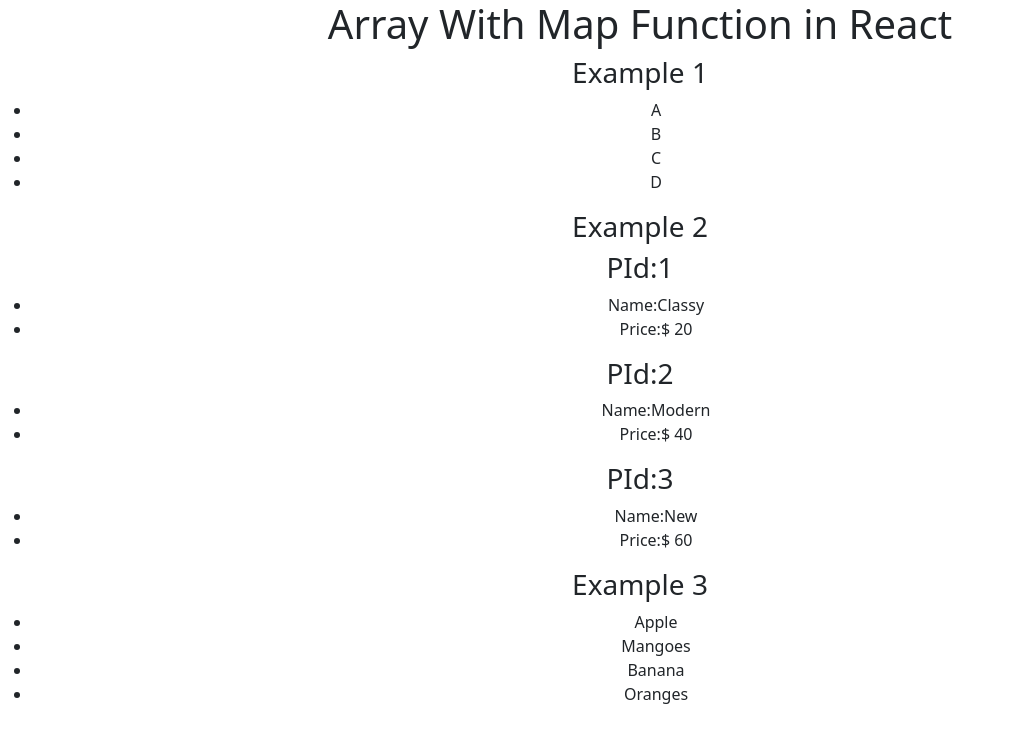
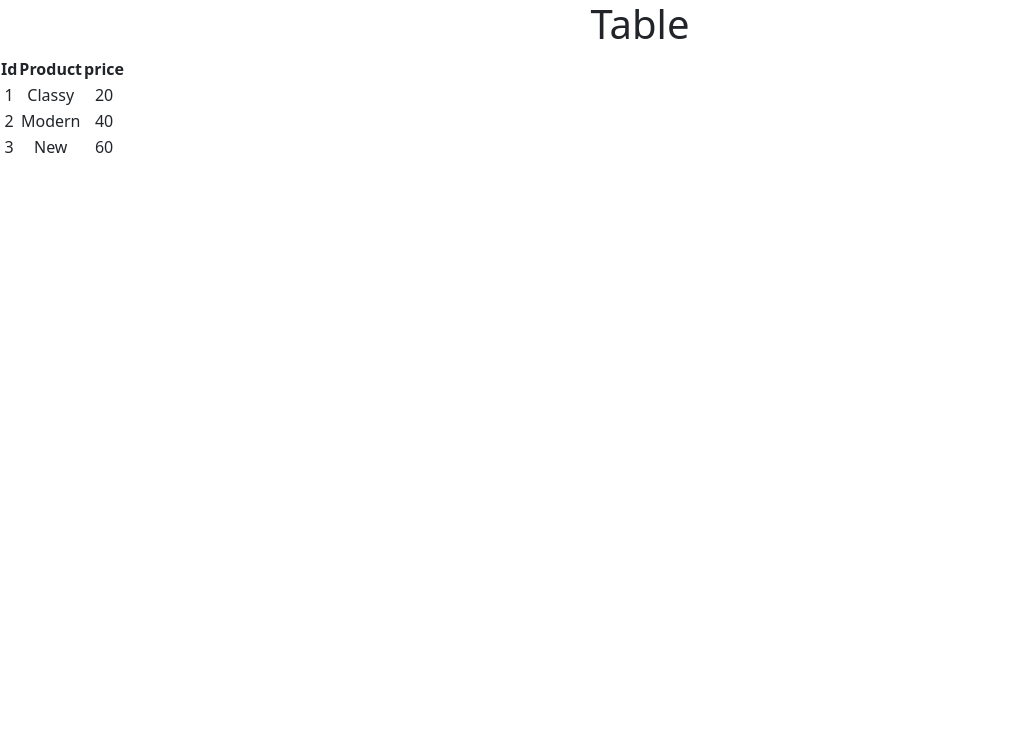
Before and after one commit to TaimoorAli77/code4Education, a React (Create React App) app: page / in a window 1280 px wide. Shown: the top 742 px of the page, without its empty margins (0-1014 px from the left). Built offline with nearby package versions, Linux system fonts and the light colour scheme.

Commit message:
tabel in react

```diff
--- a/src/App.js
+++ b/src/App.js
@@ -4,10 +4,7 @@ import './App.css'
 
 const App = () => {
 
-  // Example 1
-  const arr = ["A", "B", "C", "D"]
-  //Example 2 Array of objects
-  const arrObj = [
+  const tableObj = [
     {
       id: 1,
       product: "Classy",
@@ -24,45 +21,27 @@ const App = () => {
       price: 60
     },
   ]
-  //Example 3
-
-  const fruits = ["Apple", "Mangoes", "Banana", "Oranges"]
-  const fruitItems = fruits.map((fruit, index) => <li key={index}>{fruit}</li>)
   return (<>
     <div className='App'>
-      <h1> Array With Map Function in React </h1>
-      {/* Example 1 */}
-      <h3>Example 1</h3>
-
-      <ul>
-        {arr.map((data, i) => (
-          <div index={i}>
-            <li>
-              {data}
-            </li>
-          </div>
-        ))}
-      </ul>
-
-      {/* //Example 2 */}
-      <h3>Example 2</h3>
-
-      <div>
-        {arrObj.map((data, i) => (
-          <div index={data.id}>
-            <h3>PId:{data.id}</h3>
-            <ul>
-              <li>Name:{data.product}</li>
-              <li> Price:$ {data.price}</li>
-            </ul>
-          </div>
-        ))}
-      </div>
-      {/* Example 3 */}
-      <h3>Example 3</h3>
-      <ul>
-        {fruitItems}
-      </ul>
+      <h1>Table</h1>
+      <table className='App'>
+        <thead>
+          <tr>
+            <th>Id</th>
+            <th>Product</th>
+            <th>price</th>
+          </tr>
+        </thead>
+        <tbody>
+          {tableObj.map((data, i) => {
+            return <tr key={i}>
+              <td>{data.id}</td>
+              <td>{data.product}</td>
+              <td>{data.price}</td>
+            </tr>
+          })}
+        </tbody>
+      </table>
     </div>
   </>
 
```
